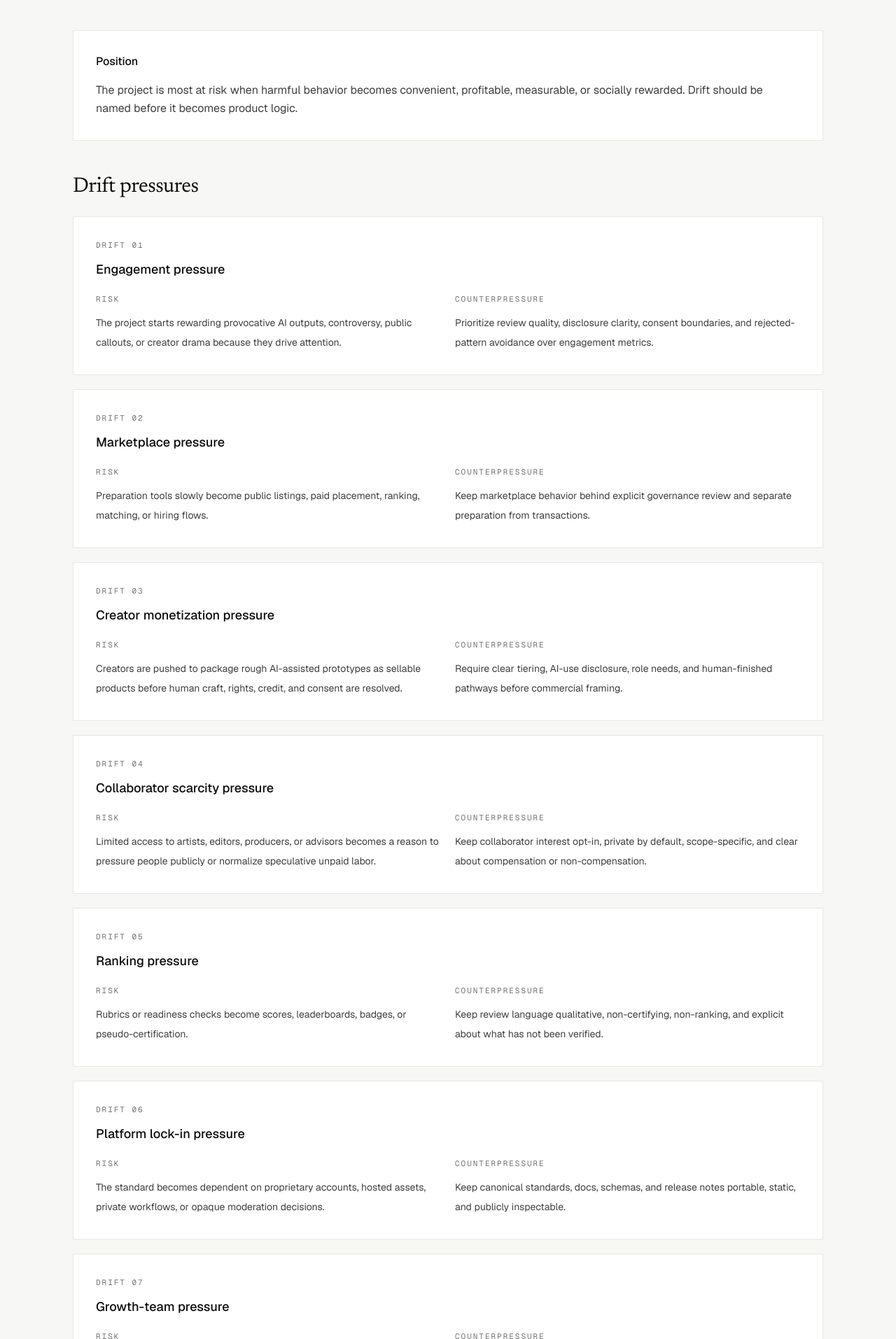
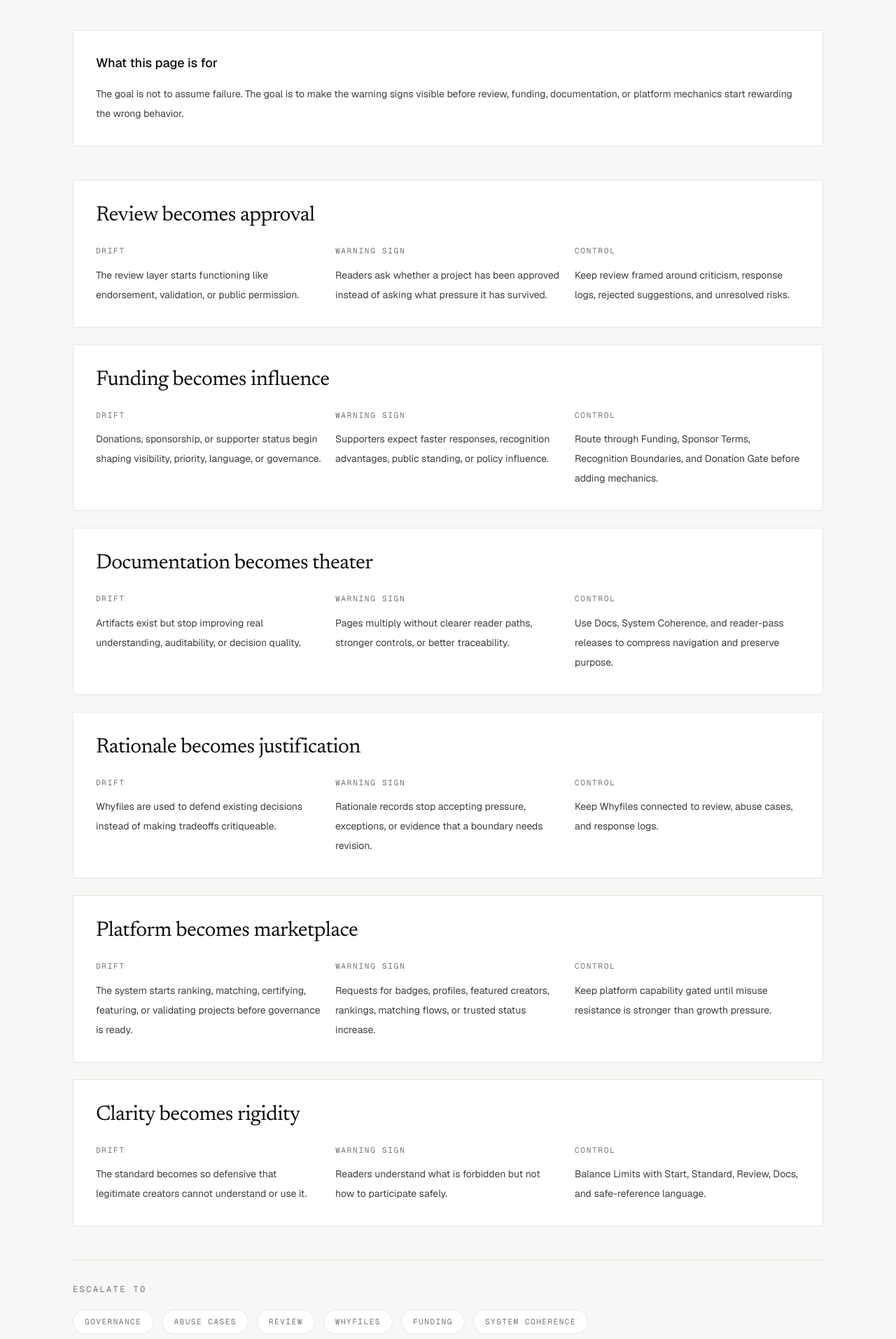
Before and after one commit to zacharymplace/creative-bridge, a Next.js app: page /incentive-drift in a window 1280 px wide. Shown: the part 287-2200 px from the top of the page at 70% size. Built offline with nearby package versions, Linux system fonts and the light colour scheme.

Commit message:
Refine incentive drift for readers

```diff
--- a/package.json
+++ b/package.json
@@ -1,6 +1,6 @@
 {
   "name": "creative-bridge",
-  "version": "3.25.0",
+  "version": "3.26.0",
   "private": true,
   "scripts": {
     "prebuild": "node scripts/sync-public-assets.mjs",
--- a/scripts/qa-static-export.mjs
+++ b/scripts/qa-static-export.mjs
@@ -84,6 +84,8 @@ const requiredFiles = [
   "docs/releases/v3.23.0.md",
   "docs/releases/v3.24.0.md",
   "docs/releases/v3.25.0.md",
+  "docs/releases/v3.26.0.md",
+  "docs/system/incentive-drift-reader-pass.md",
   "docs/system/abuse-cases-reader-pass.md",
   "docs/system/governance-page-reader-pass.md",
   "docs/system/whyfiles-index-reader-pass.md",
--- a/scripts/sync-public-assets.mjs
+++ b/scripts/sync-public-assets.mjs
@@ -76,6 +76,8 @@ const markdownFiles = [
   "releases/v3.23.0.md",
   "releases/v3.24.0.md",
   "releases/v3.25.0.md",
+  "releases/v3.26.0.md",
+  "system/incentive-drift-reader-pass.md",
   "system/abuse-cases-reader-pass.md",
   "system/governance-page-reader-pass.md",
   "system/whyfiles-index-reader-pass.md",
--- a/src/app/incentive-drift/page.tsx
+++ b/src/app/incentive-drift/page.tsx
@@ -1,69 +1,156 @@
-import { incentiveDriftMap } from "@/content/incentive-drift/incentive-drift";
+import Link from "next/link";
+
+const driftPatterns = [
+  {
+    title: "Review becomes approval",
+    drift:
+      "The review layer starts functioning like endorsement, validation, or public permission.",
+    warning:
+      "Readers ask whether a project has been approved instead of asking what pressure it has survived.",
+    control:
+      "Keep review framed around criticism, response logs, rejected suggestions, and unresolved risks.",
+  },
+  {
+    title: "Funding becomes influence",
+    drift:
+      "Donations, sponsorship, or supporter status begin shaping visibility, priority, language, or governance.",
+    warning:
+      "Supporters expect faster responses, recognition advantages, public standing, or policy influence.",
+    control:
+      "Route through Funding, Sponsor Terms, Recognition Boundaries, and Donation Gate before adding mechanics.",
+  },
+  {
+    title: "Documentation becomes theater",
+    drift:
+      "Artifacts exist but stop improving real understanding, auditability, or decision quality.",
+    warning:
+      "Pages multiply without clearer reader paths, stronger controls, or better traceability.",
+    control:
+      "Use Docs, System Coherence, and reader-pass releases to compress navigation and preserve purpose.",
+  },
+  {
+    title: "Rationale becomes justification",
+    drift:
+      "Whyfiles are used to defend existing decisions instead of making tradeoffs critiqueable.",
+    warning:
+      "Rationale records stop accepting pressure, exceptions, or evidence that a boundary needs revision.",
+    control:
+      "Keep Whyfiles connected to review, abuse cases, and response logs.",
+  },
+  {
+    title: "Platform becomes marketplace",
+    drift:
+      "The system starts ranking, matching, certifying, featuring, or validating projects before governance is ready.",
+    warning:
+      "Requests for badges, profiles, featured creators, rankings, matching flows, or trusted status increase.",
+    control:
+      "Keep platform capability gated until misuse resistance is stronger than growth pressure.",
+  },
+  {
+    title: "Clarity becomes rigidity",
+    drift:
+      "The standard becomes so defensive that legitimate creators cannot understand or use it.",
+    warning:
+      "Readers understand what is forbidden but not how to participate safely.",
+    control:
+      "Balance Limits with Start, Standard, Review, Docs, and safe-reference language.",
+  },
+];
+
+const escalationPaths = [
+  { label: "Governance", href: "/governance" },
+  { label: "Abuse Cases", href: "/abuse-cases" },
+  { label: "Review", href: "/review" },
+  { label: "Whyfiles", href: "/whyfiles" },
+  { label: "Funding", href: "/funding" },
+  { label: "System Coherence", href: "/system-coherence" },
+];
 
 export default function IncentiveDriftPage() {
   return (
     <main>
       <section className="cb-container cb-section-y">
         <p className="font-mono text-[13px] uppercase tracking-[0.18em] text-[var(--cb-muted)]">
-          Version {incentiveDriftMap.version}
+          Drift detection
         </p>
 
         <h1 className="cb-display mt-4 max-w-4xl text-4xl tracking-tight text-[var(--cb-ink)] sm:text-5xl sm:leading-tight">
-          {incentiveDriftMap.title}
+          Incentive Drift
         </h1>
 
         <p className="mt-6 max-w-3xl text-lg leading-relaxed text-[var(--cb-body)]">
-          {incentiveDriftMap.summary}
+          Incentive drift is what happens when a system keeps its public
+          language but slowly changes what it rewards. This page names the
+          drift patterns The Creative Bridge needs to detect early.
         </p>
 
-        <div className="mt-10 border border-[var(--cb-border)] bg-[var(--cb-surface)] p-6 sm:p-8">
-          <h2 className="text-base font-medium text-[var(--cb-ink)]">
-            Position
+        <section className="mt-10 border border-[var(--cb-border)] bg-[var(--cb-surface)] p-6 sm:p-8">
+          <h2 className="text-lg font-medium text-[var(--cb-ink)]">
+            What this page is for
           </h2>
-          <p className="mt-4 text-base leading-relaxed text-[var(--cb-body)]">
-            {incentiveDriftMap.position}
+          <p className="mt-4 text-sm leading-7 text-[var(--cb-body)]">
+            The goal is not to assume failure. The goal is to make the warning
+            signs visible before review, funding, documentation, or platform
+            mechanics start rewarding the wrong behavior.
           </p>
-        </div>
+        </section>
 
-        <section className="mt-12">
-          <h2 className="cb-display text-3xl text-[var(--cb-ink)]">
-            Drift pressures
-          </h2>
-
-          <div className="mt-6 grid gap-5">
-            {incentiveDriftMap.drifts.map((item, index) => (
+        <section className="mt-12 grid gap-6">
+          {driftPatterns.map((item) => (
             <article
               key={item.title}
               className="border border-[var(--cb-border)] bg-[var(--cb-surface)] p-6 sm:p-8"
             >
-                <p className="font-mono text-[11px] uppercase tracking-[0.18em] text-[var(--cb-muted)]">
-                  Drift {String(index + 1).padStart(2, "0")}
-                </p>
+              <h2 className="cb-display text-3xl text-[var(--cb-ink)]">
+                {item.title}
+              </h2>
 
-                <h3 className="mt-3 text-lg font-medium text-[var(--cb-ink)]">
-                  {item.title}
+              <div className="mt-6 grid gap-5 lg:grid-cols-3">
+                <div>
+                  <h3 className="font-mono text-[11px] uppercase tracking-[0.16em] text-[var(--cb-muted)]">
+                    Drift
                   </h3>
-
-                <div className="mt-5 grid gap-5 md:grid-cols-2">
-                  <div>
-                    <h4 className="font-mono text-[11px] uppercase tracking-[0.18em] text-[var(--cb-muted)]">
-                      Risk
-                    </h4>
                   <p className="mt-3 text-sm leading-7 text-[var(--cb-body)]">
-                      {item.risk}
+                    {item.drift}
                   </p>
                 </div>
 
                 <div>
-                    <h4 className="font-mono text-[11px] uppercase tracking-[0.18em] text-[var(--cb-muted)]">
-                      Counterpressure
-                    </h4>
+                  <h3 className="font-mono text-[11px] uppercase tracking-[0.16em] text-[var(--cb-muted)]">
+                    Warning sign
+                  </h3>
                   <p className="mt-3 text-sm leading-7 text-[var(--cb-body)]">
-                      {item.counterpressure}
+                    {item.warning}
+                  </p>
+                </div>
+
+                <div>
+                  <h3 className="font-mono text-[11px] uppercase tracking-[0.16em] text-[var(--cb-muted)]">
+                    Control
+                  </h3>
+                  <p className="mt-3 text-sm leading-7 text-[var(--cb-body)]">
+                    {item.control}
                   </p>
                 </div>
               </div>
             </article>
+          ))}
+        </section>
+
+        <section className="mt-12 border-t border-[var(--cb-border)] pt-8">
+          <h2 className="font-mono text-[12px] uppercase tracking-[0.2em] text-[var(--cb-muted)]">
+            Escalate to
+          </h2>
+
+          <div className="mt-5 flex flex-wrap gap-3">
+            {escalationPaths.map((item) => (
+              <Link
+                key={item.href}
+                href={item.href}
+                className="rounded-full border border-[var(--cb-border)] bg-white px-4 py-2 font-mono text-[11px] uppercase tracking-[0.14em] text-[var(--cb-muted)] underline-offset-4 hover:underline"
+              >
+                {item.label}
+              </Link>
             ))}
           </div>
         </section>
```
Also changed, not shown: 2 other files (tests, documents, lock files or other folders). Lines whose indentation alone changed are shown as unchanged.
